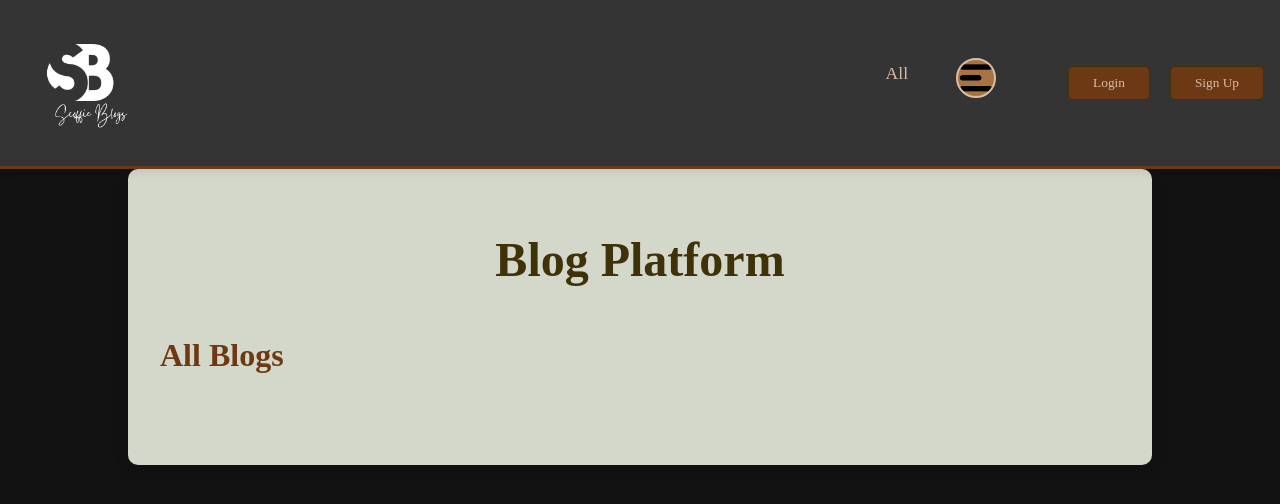
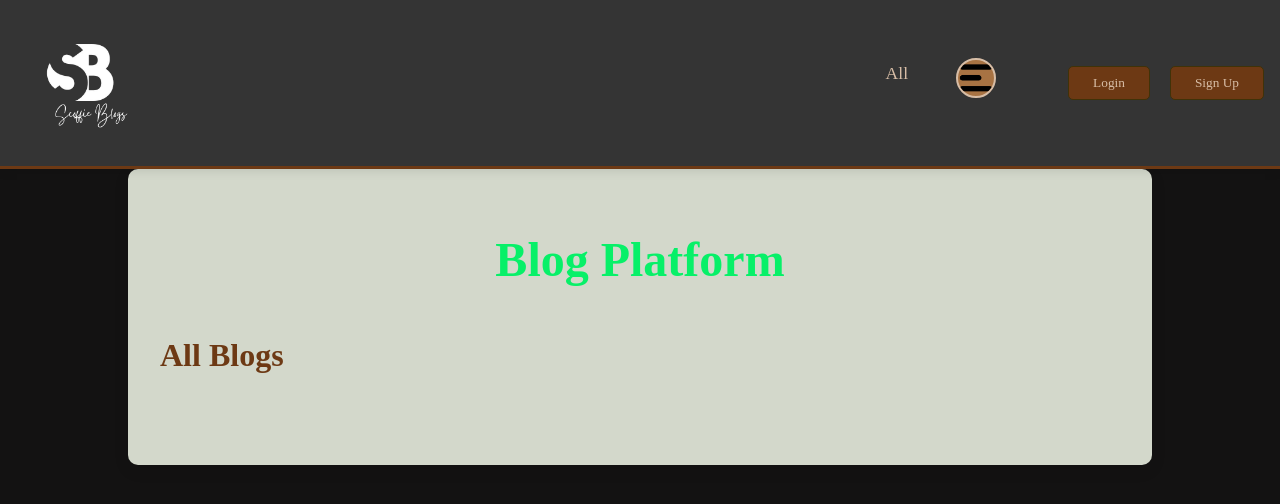
Before and after one commit to Bundicharles/web-app, a plain HTML site: page frontend/public/index.html in a window 1280 px wide. Drawn offline with Linux system fonts and the light colour scheme; no server answers.

Commit message:
Your commit message

```diff
--- a/frontend/public/styles.css
+++ b/frontend/public/styles.css
@@ -229,7 +229,7 @@ nav {
 }
 
 h1 {
-    color: #403208; /* Espresso - rich heading color */
+    color: #07f068; /* Espresso - rich heading color */
     margin-bottom: 1.5rem;
     font-size: 3rem;
     font-family: 'Playfair Display', serif; /* Elegant heading font */
```
